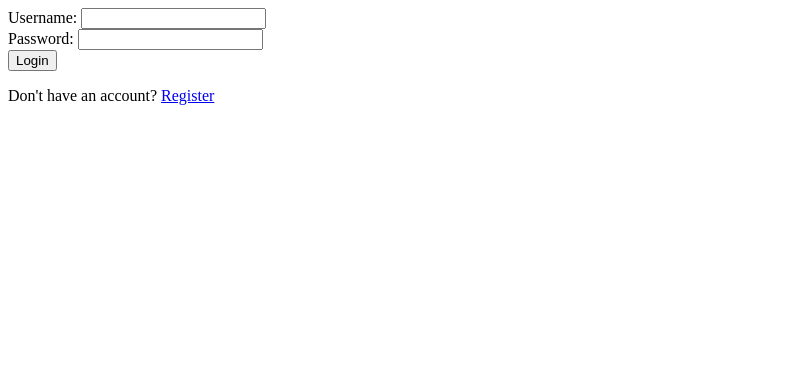
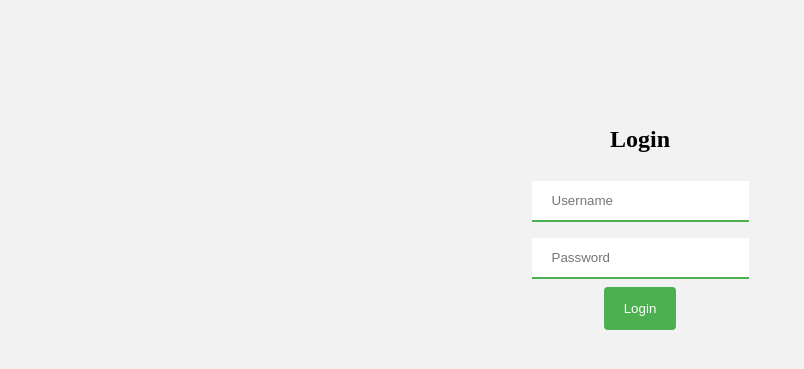
Before and after one commit to rvittozzi/diabetes_tracker, a Flask app: page /login in a window 1280 px wide. Shown: the top 369 px of the page, without its empty margins (0-804 px from the left). Run offline with Flask 3, Linux system fonts and the light colour scheme.

Commit message:
edited styling

```diff
--- a/main.py
+++ b/main.py
@@ -52,7 +52,10 @@ def add_entry(date_str, blood_sugar, user_id):
 def validate_entry(date_str, blood_sugar):
     try:
         datetime.strptime(date_str, "%Y-%m-%d")
-        float(blood_sugar)
+        blood_sugar = float(blood_sugar)
+        if blood_sugar < 1 or blood_sugar > 300:
+            flash("Invalid blood sugar value. Must be between 1 and 300.")
+            return False
         return True
     except ValueError:
         flash("Invalid date or blood sugar value.")
--- a/templates/index.html
+++ b/templates/index.html
@@ -46,7 +46,7 @@
         <h1>Welcome to Your Diabetes App Dashboard</h1>
 
         <!-- Form for Adding New Entries -->
-        <div class="card">
+               <div class="card">
             <div class="card-body">
                 <h2>Add a New Entry</h2>
                 <form method="POST">
@@ -56,7 +56,8 @@
                     </div>
                     <div class="form-group">
                         <label for="blood_sugar">Blood Sugar (mg/dL):</label>
-                        <input type="number" class="form-control" id="blood_sugar" name="blood_sugar">
+                        <!-- Note the min and max attributes -->
+                        <input type="number" class="form-control" id="blood_sugar" name="blood_sugar" min="1" max="300" required>
                     </div>
                     <button type="submit" class="btn btn-primary custom-font">Submit</button>
                 </form>
--- a/templates/login.html
+++ b/templates/login.html
@@ -2,27 +2,43 @@
 <html>
 <head>
     <title>Login</title>
+    <style>
+        body {
+            background-color: #f2f2f2;
+        }
+        .container {
+            text-align: center;
+            margin-top: 10%;
+        }
+        input[type=text], input[type=password] {
+            border: none;
+            border-bottom: 2px solid #4CAF50;
+            margin: 8px 0;
+            padding: 12px 20px;
+        }
+        input[type=submit] {
+            background-color: #4CAF50;
+            color: white;
+            padding: 14px 20px;
+            border: none;
+            cursor: pointer;
+            border-radius: 4px;
+        }
+        input[type=submit]:hover {
+            background-color: #45a049;
+        }
+    </style>
 </head>
 <body>
-    <!-- Display flash messages here -->
-    {% with messages = get_flashed_messages(with_categories=true) %}
-        {% for category, message in messages %}
-            <div class="alert alert-{{ category }}">{{ message }}</div>
-        {% endfor %}
-    {% endwith %}
-
-    {% if session['username'] %}
-        <p>Welcome, {{ session['username'] }}!</p>
-        <a href="{{ url_for('logout') }}">Logout</a>
-    {% else %}
-        <form method="post">
-            <label for="username">Username:</label>
-            <input type="text" id="username" name="username" required><br>
-            <label for="password">Password:</label>
-            <input type="password" id="password" name="password" required><br>
+    <div class="container">
+        <h2>Login</h2>
+        <form action="/login" method="post">
+            <input type="text" placeholder="Username" name="username" required>
+            <br>
+            <input type="password" placeholder="Password" name="password" required>
+            <br>
             <input type="submit" value="Login">
         </form>
-        <p>Don't have an account? <a href="{{ url_for('register') }}">Register</a></p>
-    {% endif %}
+    </div>
 </body>
 </html>
```
Also changed, not shown: static/styles.css (+46 -3 lines), templates/chart.html (+7 -6 lines), templates/previous_results.html (+31 -9 lines), combined.db, static/plot.png.
